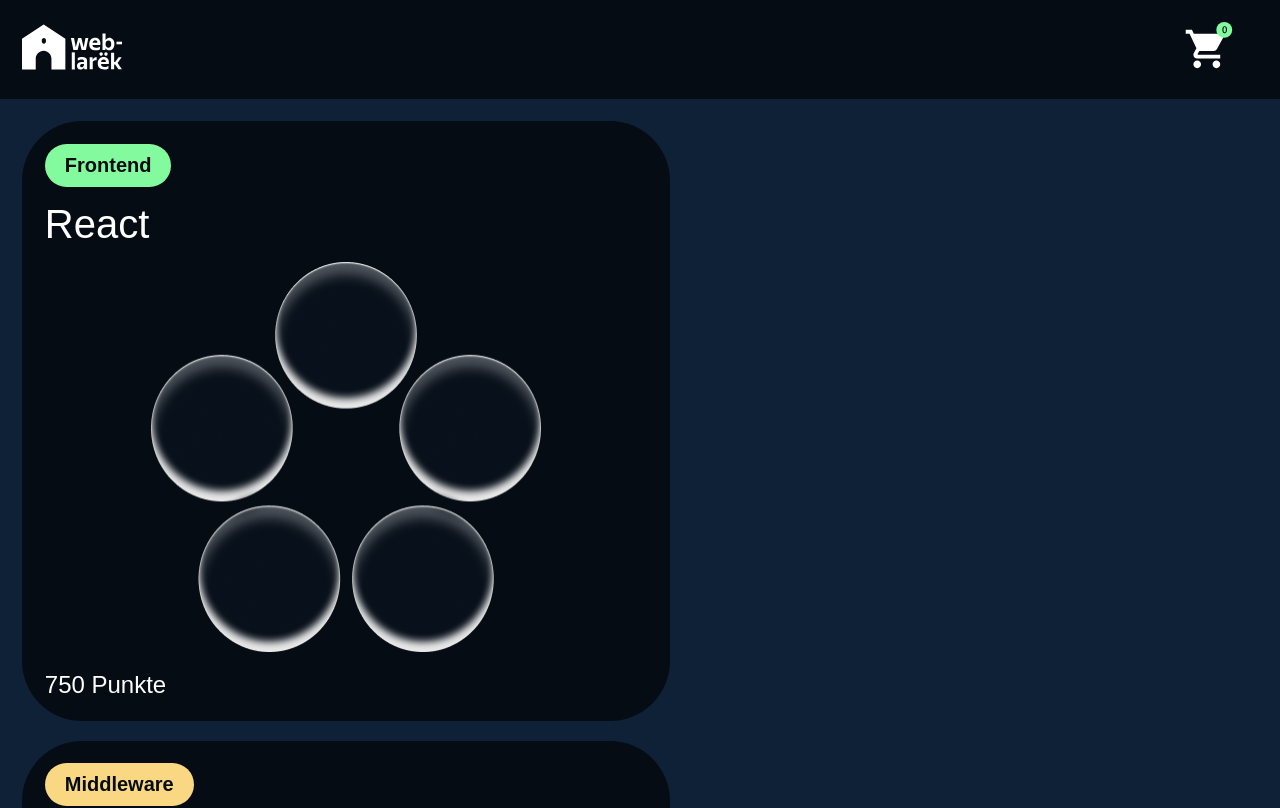
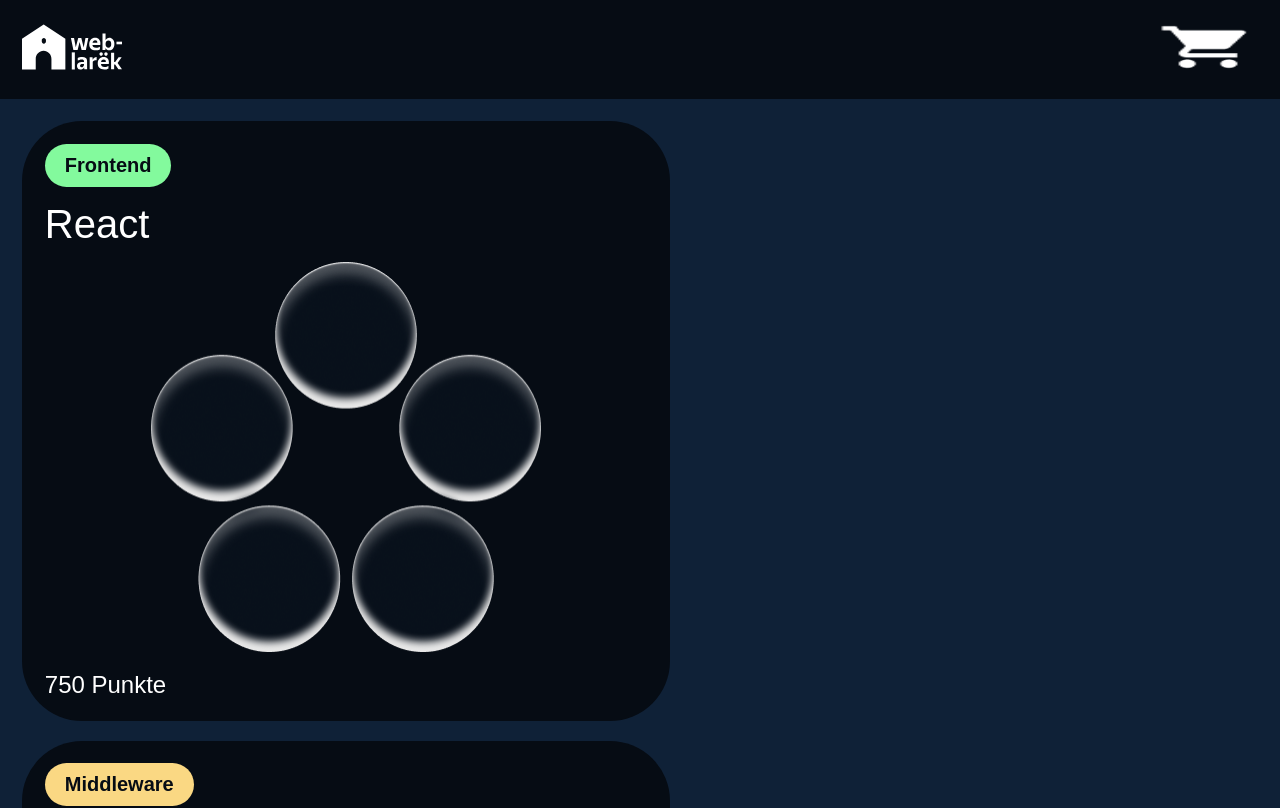
Before and after one commit to ElenaRozhkova/web-magazin, a Next.js app: page / in a window 1280 px wide. Shown: the top 808 px of the page. Built offline with nearby package versions, Linux system fonts and the light colour scheme.

Commit message:
fix: modal forms

```diff
--- a/src/components/Header.js
+++ b/src/components/Header.js
@@ -24,7 +24,7 @@
         </Link>
         <Link href="/">
           <Image
-            src="/images/cart.svg"
+            src="/images/corb.png"
             alt="Logo"
             width={100}
             height={50}
```
Also changed, not shown: public/images/cart.svg (deleted), public/images/corb.png (added).
